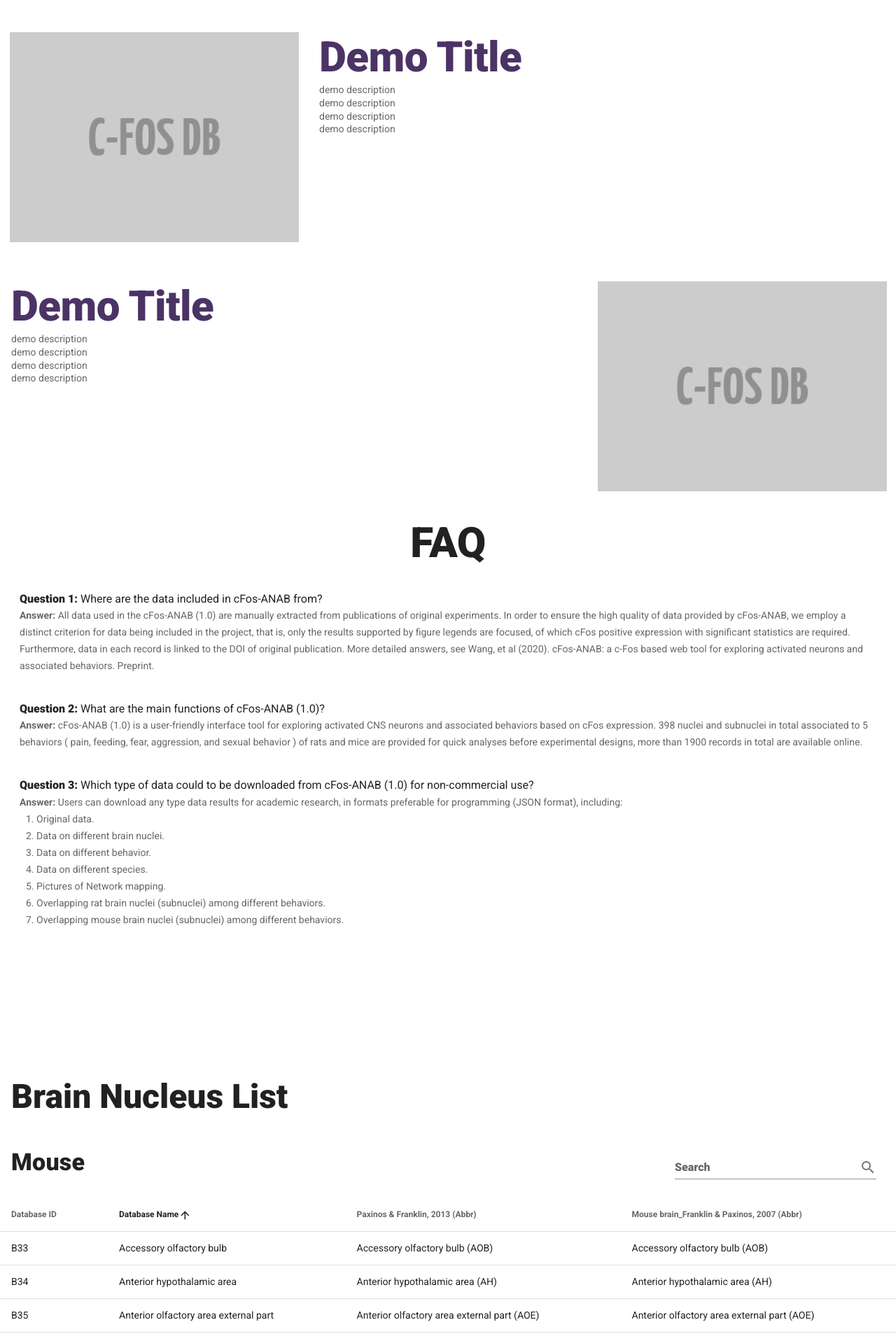
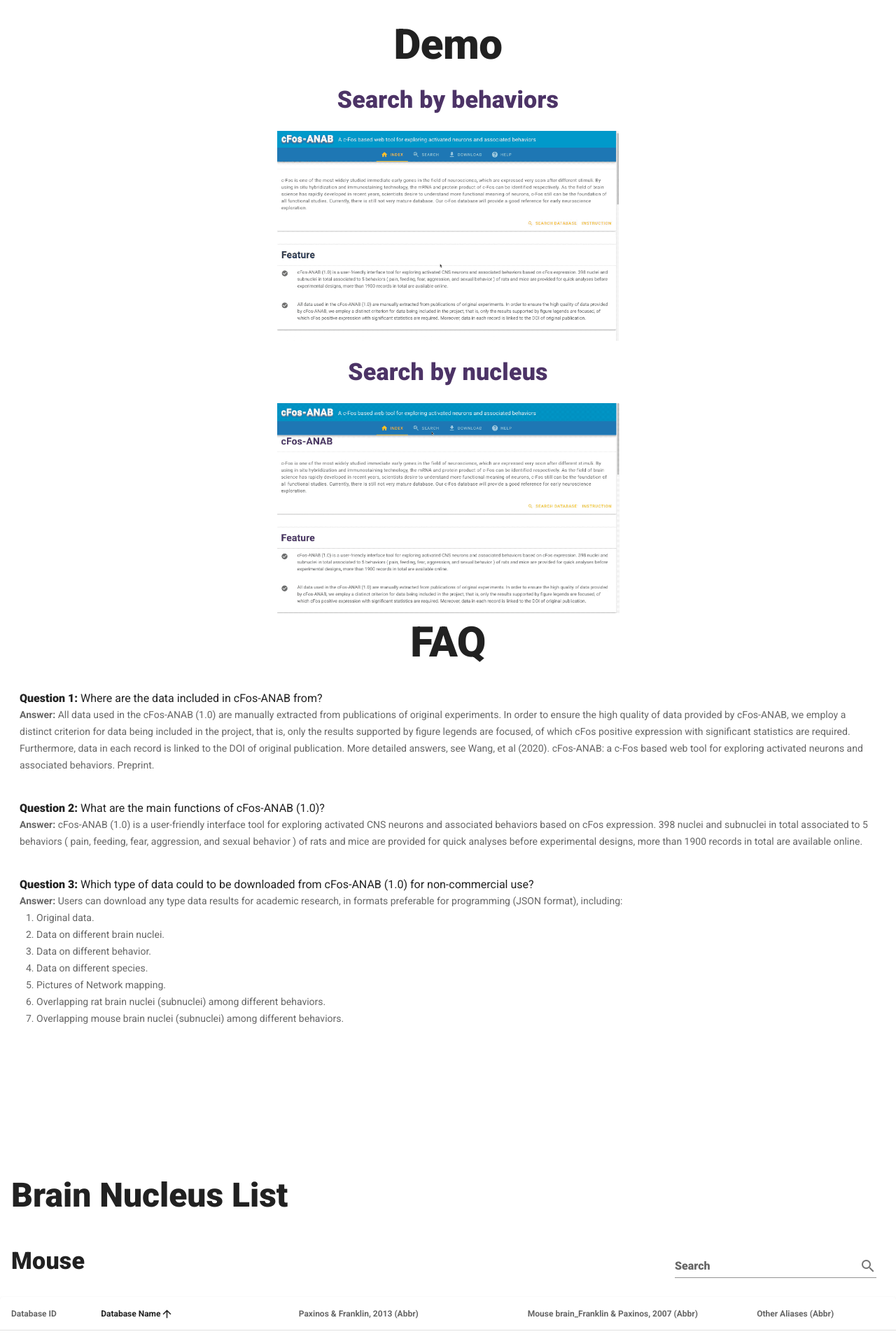
Before and after one commit to wenjie1991/cfosdb, a Vue app in the folder frontend/: page /help in a window 1280 px wide. Shown: the part 160-2076 px from the top of the page at 70% size. Built offline with nearby package versions, Linux system fonts and the light colour scheme.

Commit message:
update contents

```diff
--- a/frontend/src/pages/download.vue
+++ b/frontend/src/pages/download.vue
@@ -5,13 +5,10 @@
                 <span :class="`headline font-weight-bold orange--text`">2020.2.2</span>
             </template>
             <v-card color="orange lighten-2" dark>
-                <v-card-title class="title">Lorem Ipsum Dolor</v-card-title>
+                <v-card-title class="title">cFos-ANAB dataset 1.0 (To be done)</v-card-title>
                 <v-card-text class="white text--primary">
                     <p>
-                        Lorem ipsum dolor sit amet, no nam oblique veritus. Commune scaevola
-                        imperdiet nec ut, sed euismod convenire principes at. Est et nobis
-                        iisque percipit, an vim zril disputando voluptatibus, vix an
-                        salutandi sententiae.
+                    To be done.
                     </p>
                     <div class="d-flex flex-row-reverse">
                         <v-btn text color="orange lighten-2" class="mx-0" outlined>Mouse Data<v-icon>mdi-download</v-icon></v-btn>
@@ -25,17 +22,16 @@
                 <span :class="`headline font-weight-bold primary--text`">2019.2.2</span>
             </template>
             <v-card color="primary" dark>
-                <v-card-title class="title">Lorem Ipsum Dolor</v-card-title>
+                <v-card-title class="title">cFos-ANAB dataset (test)</v-card-title>
                 <v-card-text class="white text--primary">
                     <p>
-                        Lorem ipsum dolor sit amet, no nam oblique veritus. Commune scaevola
-                        imperdiet nec ut, sed euismod convenire principes at. Est et nobis
-                        iisque percipit, an vim zril disputando voluptatibus, vix an
-                        salutandi sententiae.
+                   The dataset loaded in the database is the test dataset currently.
+                   The test dataset includes the relationship between 5 behaviors and 151 nuclei (56 nuclei for mice and 95 nuclei for rats).
                     </p>
-                    <v-btn color="primary darken-1" class="mx-0" outlined>
-                        Button
-                    </v-btn>
+                    <div class="d-flex flex-row-reverse">
+                        <v-btn text color="orange lighten-2" class="mx-0" outlined>Mouse Data<v-icon>mdi-download</v-icon></v-btn>
+                        <v-btn text color="orange lighten-2" class="mx-0" outlined>Rat Data<v-icon>mdi-download</v-icon></v-btn>
+                    </div>
                 </v-card-text>
             </v-card>
         </v-timeline-item>
--- a/frontend/src/pages/help.vue
+++ b/frontend/src/pages/help.vue
@@ -1,29 +1,22 @@
 <template>
     <div>
-
-        <div class="d-flex align-start mt-8">
-            <v-img :src="require('../assets/placeholder.png')" class="my-3" height="300" contain/>
+        <div class="d-flex flex-column align-center mt-8">
+            <p class="font-weight-black display-3">Demo</p>
                 <v-list-item two-line>
                     <v-list-item-content>
-                  <v-list-item-title class="display-3 font-weight-black tertiary--text">Demo Title</v-list-item-title>
-                  <v-list-item-subtitle>demo description</v-list-item-subtitle>
-                  <v-list-item-subtitle>demo description</v-list-item-subtitle>
-                  <v-list-item-subtitle>demo description</v-list-item-subtitle>
-                  <v-list-item-subtitle>demo description</v-list-item-subtitle>
+                        <v-list-item-title class="display-1 font-weight-black tertiary--text">Search by behaviors</v-list-item-title>
+                        <!-- <v&#45;list&#45;item&#45;subtitle>demo description</v&#45;list&#45;item&#45;subtitle> -->
                     </v-list-item-content>
                 </v-list-item>
-        </div>
-        <div class="d-flex align-start my-8">
+                <v-img :src="require('../assets/search_by_behaviors.gif')" class="my-3" height="300" contain/>
+
                 <v-list-item two-line>
                     <v-list-item-content>
-                  <v-list-item-title class="display-3 font-weight-black tertiary--text">Demo Title</v-list-item-title>
-                  <v-list-item-subtitle>demo description</v-list-item-subtitle>
-                  <v-list-item-subtitle>demo description</v-list-item-subtitle>
-                  <v-list-item-subtitle>demo description</v-list-item-subtitle>
-                  <v-list-item-subtitle>demo description</v-list-item-subtitle>
+                        <v-list-item-title class="display-1 font-weight-black tertiary--text">Search by nucleus</v-list-item-title>
+                        <!-- <v&#45;list&#45;item&#45;subtitle>demo description</v&#45;list&#45;item&#45;subtitle> -->
                     </v-list-item-content>
                 </v-list-item>
-            <v-img :src="require('../assets/placeholder.png')" class="my-3" height="300" contain/>
+                <v-img :src="require('../assets/search_by_nuclus.gif')" class="my-3" height="300" contain/>
         </div>
 
         <div class="d-flex flex-column align-center">
@@ -136,17 +129,26 @@ import brain_area_annotation from "@/assets/clean_brain_area_annotation.json"
             { text: 'Database Name', value: 'main' },
             { text: 'Paxinos & Franklin, 2013 (Abbr)', value: 'long_1' },
             { text: 'Mouse brain_Franklin & Paxinos, 2007 (Abbr)', value: 'long_2' },
+            { text: 'Other Aliases (Abbr)', value: 'long_3' },
           ],
           brain_area_annotation_mouse: brain_area_annotation.filter(function(x) { return x.species === "Mouse" }).map(
                   function(x) {
-                      var long_1 = "", long_2 = "";
+                      var long_1 = "", long_2 = "", long_3 = "";
                       if (x.long_1 != "") {
                           long_1 = `${x.long_1} (${x.short_1})`
                       }
                       if (x.long_2 != "") {
                           long_2 = `${x.long_2} (${x.short_2})`
                       }
-                      return {brain_code: x.brain_code, main: x.main, long_1: long_1, long_2: long_2}
+                      if (x.long_3 != "") {
+                          if (x.short_3 != "") {
+                              long_3 = `${x.long_3} (${x.short_3})`
+                          } else {
+                              long_3 = x.long_3
+                          }
+                      }
+
+                      return {brain_code: x.brain_code, main: x.main, long_1: long_1, long_2: long_2, long_3: long_3}
                   }
           ),
           headers_rat: [
@@ -159,17 +161,26 @@ import brain_area_annotation from "@/assets/clean_brain_area_annotation.json"
             { text: 'Database Name', value: 'main' },
             { text: 'L.W.Swanson, 2004 (Abbr)', value: 'long_1' },
             { text: 'Paxinos & Watson, 2007 (Abbr)', value: 'long_2' },
+            { text: 'Other Aliases (Abbr)', value: 'long_3' },
           ],
           brain_area_annotation_rat: brain_area_annotation.filter(function(x) { return x.species === "Rat" }).map(
                   function(x) {
-                      var long_1 = "", long_2 = "";
+                      var long_1 = "", long_2 = "", long_3 = "";
                       if (x.long_1 != "") {
                           long_1 = `${x.long_1} (${x.short_1})`
                       }
                       if (x.long_2 != "") {
                           long_2 = `${x.long_2} (${x.short_2})`
                       }
-                      return {brain_code: x.brain_code, main: x.main, long_1: long_1, long_2: long_2}
+                      if (x.long_3 != "") {
+                          if (x.short_3 != "") {
+                              long_3 = `${x.long_3} (${x.short_3})`
+                          } else {
+                              long_3 = x.long_3
+                          }
+                      }
+
+                      return {brain_code: x.brain_code, main: x.main, long_1: long_1, long_2: long_2, long_3: long_3}
                   }
           )
         }
--- a/frontend/src/pages/search.vue
+++ b/frontend/src/pages/search.vue
@@ -163,7 +163,7 @@
                     ></v-switch>
                     <v-switch
                         v-model="graph_option.behavior_level"
-                        label="Display treatments detail"
+                        label="Display conditions detail"
                         true-value=1
                         false-value=0
                     ></v-switch>
```
Also changed, not shown: frontend/src/assets/search_by_behaviors.gif (added), frontend/src/assets/search_by_nuclus.gif (added), frontend/src/router/index.js (line endings or trailing spaces). Lines whose indentation alone changed are shown as unchanged.
